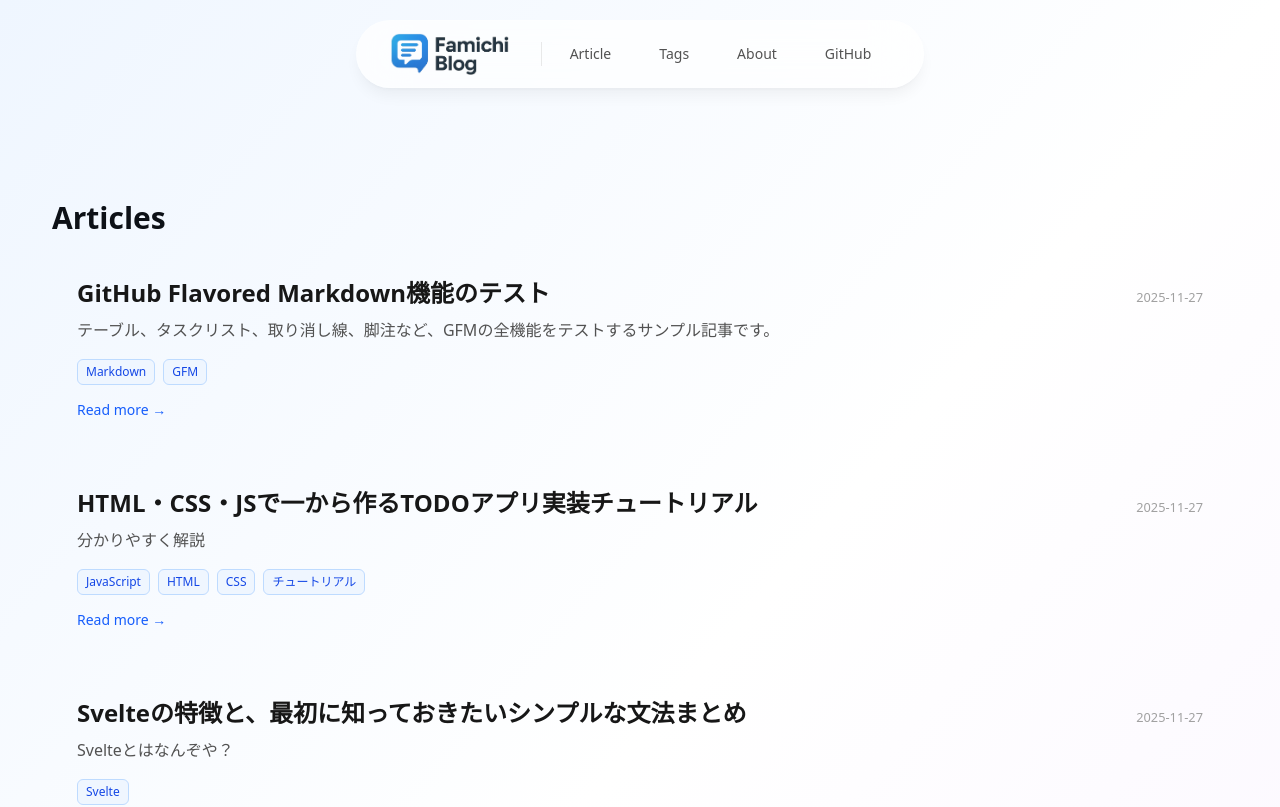
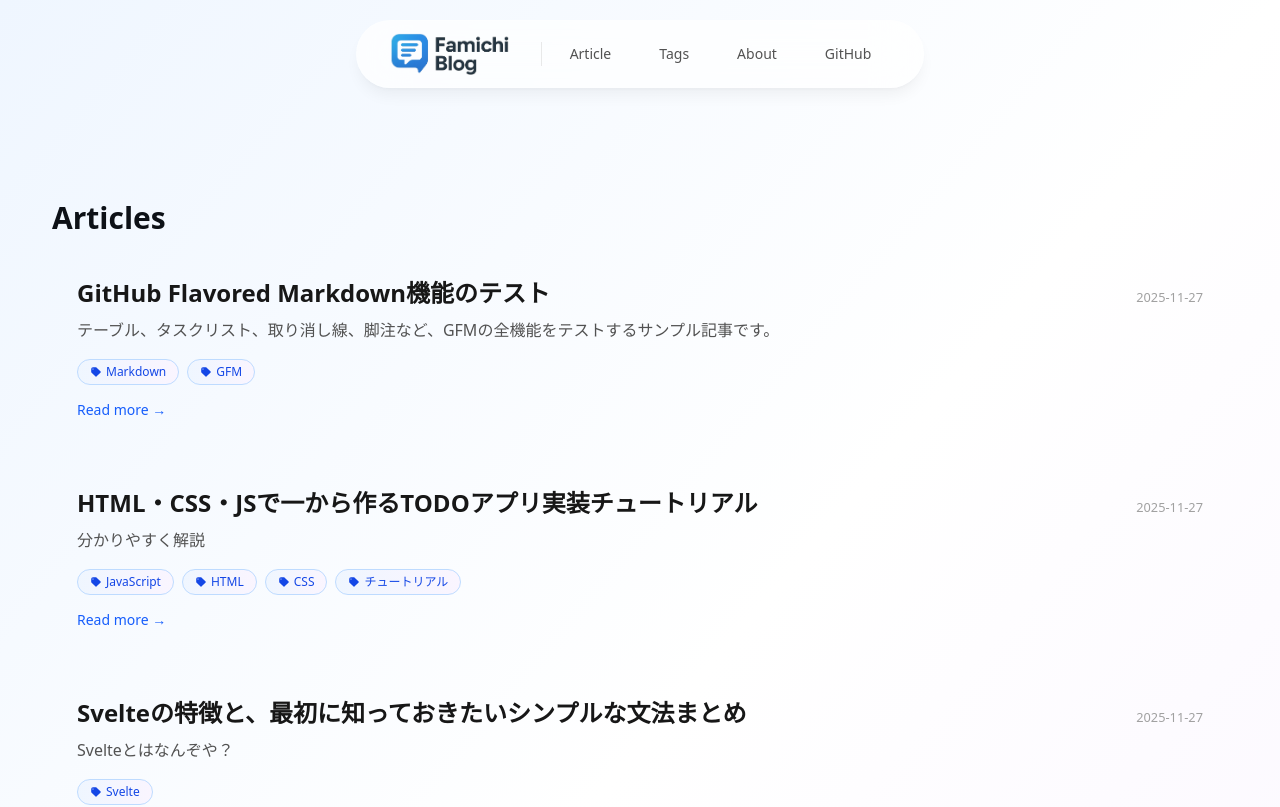
Before and after one commit to famichi-0135/blog-template, a Next.js app: page /posts in a window 1280 px wide. Shown: the top 807 px of the page. Built offline with nearby package versions, Linux system fonts and the light colour scheme.

Commit message:
記事一覧コンポーネントの共通化・UIの共通化

```diff
--- a/src/app/layout.tsx
+++ b/src/app/layout.tsx
@@ -32,7 +32,7 @@ export default function RootLayout({
         className={`${geistSans.variable} ${geistMono.variable} antialiased flex flex-col min-h-scre`}
       >
         <Header />
-        <main className="flex-grow container mx-auto px-5 py-10">
+        <main className="flex-1 container mx-auto px-5 py-10">
           {children}
         </main>
         <Footer />
--- a/src/app/page.tsx
+++ b/src/app/page.tsx
@@ -1,11 +1,8 @@
-import { getSortedPostsData } from "@/lib/posts";
-import Link from "next/link";
 import { Hero } from "@/components/Hero";
 import { AllTagsCard } from "@/components/AllTagsCard";
+import { AllArticle } from "@/components/AllArticle";
 
 export default function Home() {
-  const allPostsData = getSortedPostsData();
-
   return (
     <div className="bg-whit">
       <Hero />
@@ -22,52 +19,11 @@ export default function Home() {
               Latest Stories
             </h2>
             <div className="grid gap-10">
-              {allPostsData.map(({ slug, date, title, excerpt, tags }) => (
-                <div
-                  key={slug}
-                  className="group relative p-6 rounded-2xl transition-all duration-300 hover:bg-neutral-50 hover:shadow-lg border border-transparent hover:border-neutral-100"
-                >
-                  <div className="flex flex-col md:flex-row md:items-baseline md:justify-between mb-2">
-                    <h3 className="text-2xl font-bold text-neutral-900 group-hover:text-blue-600 transition-colors">
-                      <Link
-                        href={`/posts/${slug}`}
-                        className="before:absolute before:inset-0"
-                      >
-                        {title}
-                      </Link>
-                    </h3>
-                    <small className="text-neutral-400 font-medium mt-1 md:mt-0">
-                      {date}
-                    </small>
-                  </div>
-                  <p className="text-neutral-600 leading-relaxed mb-4">
-                    {excerpt}
-                  </p>
-
-                  {/* タグ表示 */}
-                  {tags && tags.length > 0 && (
-                    <div className="flex flex-wrap gap-2 mb-3">
-                      {tags.map((tag) => (
-                        <span
-                          key={tag}
-                          className="inline-flex items-center px-2 py-1 rounded-md text-xs font-medium bg-blue-50 text-blue-700 border border-blue-200"
-                        >
-                          {tag}
-                        </span>
-                      ))}
-                    </div>
-                  )}
-
-                  <span className="text-blue-600 text-sm font-medium group-hover:underline">
-                    Read more &rarr;
-                  </span>
-                </div>
-              ))}
+              <AllArticle />
             </div>
           </div>
         </div>
-        <div>
-        </div>
+        <div></div>
       </section>
     </div>
   );
--- a/src/app/posts/page.tsx
+++ b/src/app/posts/page.tsx
@@ -1,5 +1,4 @@
-import Link from "next/link";
-import { getSortedPostsData, PostData } from "../../lib/posts";
+import { AllArticle } from "@/components/AllArticle";
 
 export const metadata = {
   title: "Articles",
@@ -7,51 +6,11 @@ export const metadata = {
 };
 
 export default function PostsPage() {
-  const allPostsData: PostData[] = getSortedPostsData();
-
   return (
     <div className="container mx-auto px-4 sm:px-6 lg:px-8 py-8 sm:py-12 lg:py-16 mt-20 sm:mt-24">
       <h1 className="text-3xl font-bold mb-4">Articles</h1>
       <div className="space-y-4">
-        {allPostsData.map(({ slug, date, title, excerpt, tags }) => (
-          <div
-            key={slug}
-            className="group relative p-6 rounded-2xl transition-all duration-300 hover:bg-neutral-50 hover:shadow-lg border border-transparent hover:border-neutral-100"
-          >
-            <div className="flex flex-col md:flex-row md:items-baseline md:justify-between mb-2">
-              <h3 className="text-2xl font-bold text-neutral-900 group-hover:text-blue-600 transition-colors">
-                <Link
-                  href={`/posts/${slug}`}
-                  className="before:absolute before:inset-0"
-                >
-                  {title}
-                </Link>
-              </h3>
-              <small className="text-neutral-400 font-medium mt-1 md:mt-0">
-                {date}
-              </small>
-            </div>
-            <p className="text-neutral-600 leading-relaxed mb-4">{excerpt}</p>
-
-            {/* タグ表示 */}
-            {tags && tags.length > 0 && (
-              <div className="flex flex-wrap gap-2 mb-3">
-                {tags.map((tag) => (
-                  <span
-                    key={tag}
-                    className="inline-flex items-center px-2 py-1 rounded-md text-xs font-medium bg-blue-50 text-blue-700 border border-blue-200"
-                  >
-                    {tag}
-                  </span>
-                ))}
-              </div>
-            )}
-
-            <span className="text-blue-600 text-sm font-medium group-hover:underline">
-              Read more &rarr;
-            </span>
-          </div>
-        ))}
+        <AllArticle />
       </div>
     </div>
   );
--- /dev/null
+++ b/src/components/AllArticle.tsx
@@ -0,0 +1,69 @@
+import { getSortedPostsData } from "@/lib/posts";
+import Link from "next/link";
+
+export const AllArticle = () => {
+  const allPostsData = getSortedPostsData();
+  return (
+    <>
+      {allPostsData.map(({ slug, date, title, excerpt, tags }) => (
+        <div
+          key={slug}
+          className="group relative p-6 rounded-2xl transition-all duration-300 hover:bg-neutral-50 hover:shadow-lg border border-transparent hover:border-neutral-100"
+        >
+          <div className="flex flex-col md:flex-row md:items-baseline md:justify-between mb-2">
+            <h3 className="text-2xl font-bold text-neutral-900 group-hover:text-blue-600 transition-colors">
+              <Link
+                href={`/posts/${slug}`}
+                className="before:absolute before:inset-0"
+              >
+                {title}
+              </Link>
+            </h3>
+            <small className="text-neutral-400 font-medium mt-1 md:mt-0">
+              {date}
+            </small>
+          </div>
+          <p className="text-neutral-600 leading-relaxed mb-4">{excerpt}</p>
+
+          {/* タグ表示 */}
+          {tags && tags.length > 0 && (
+            <div className="flex flex-wrap gap-2 mb-3">
+              {tags.map((tag) => (
+                <span
+                  key={tag}
+                  className="inline-flex items-center px-3 py-1 rounded-full text-xs font-medium bg-gradient-to-r from-blue-50 to-purple-50 text-blue-700 border border-blue-200 hover:border-blue-300 hover:shadow-md transition-all duration-200"
+                >
+                  <svg
+                    className="w-3 h-3 mr-1"
+                    fill="currentColor"
+                    viewBox="0 0 20 20"
+                  >
+                    <path
+                      fillRule="evenodd"
+                      d="M17.707 9.293a1 1 0 010 1.414l-7 7a1 1 0 01-1.414 0l-7-7A.997.997 0 012 10V5a3 3 0 013-3h5c.256 0 .512.098.707.293l7 7zM5 6a1 1 0 100-2 1 1 0 000 2z"
+                      clipRule="evenodd"
+                    />
+                  </svg>
+                  {tag}
+                </span>
+              ))}
+            </div>
+          )}
+
+          <span className="text-blue-600 text-sm font-medium group-hover:underline">
+            Read more &rarr;
+          </span>
+        </div>
+      ))}
+      {allPostsData.length >= 10 ? (
+        <div>
+          <Link href="./posts" className="">
+            All Article
+          </Link>
+        </div>
+      ) : (
+        <div></div>
+      )}
+    </>
+  );
+};
```
